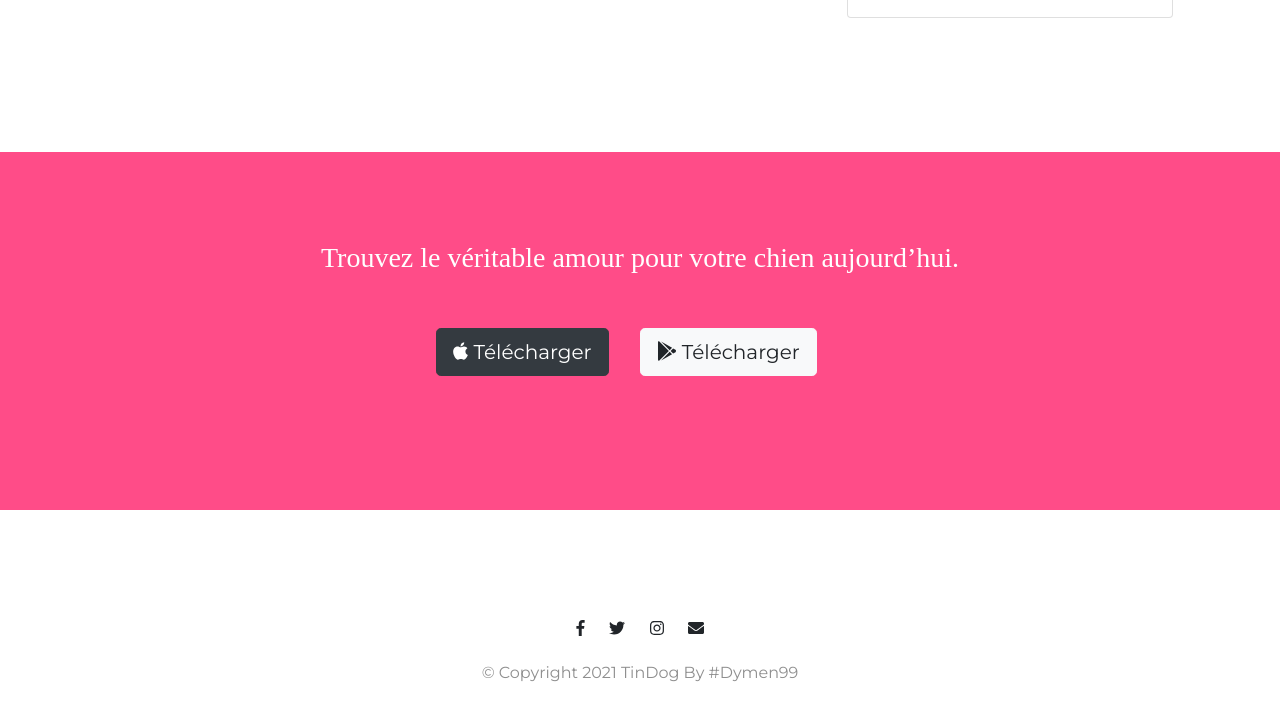
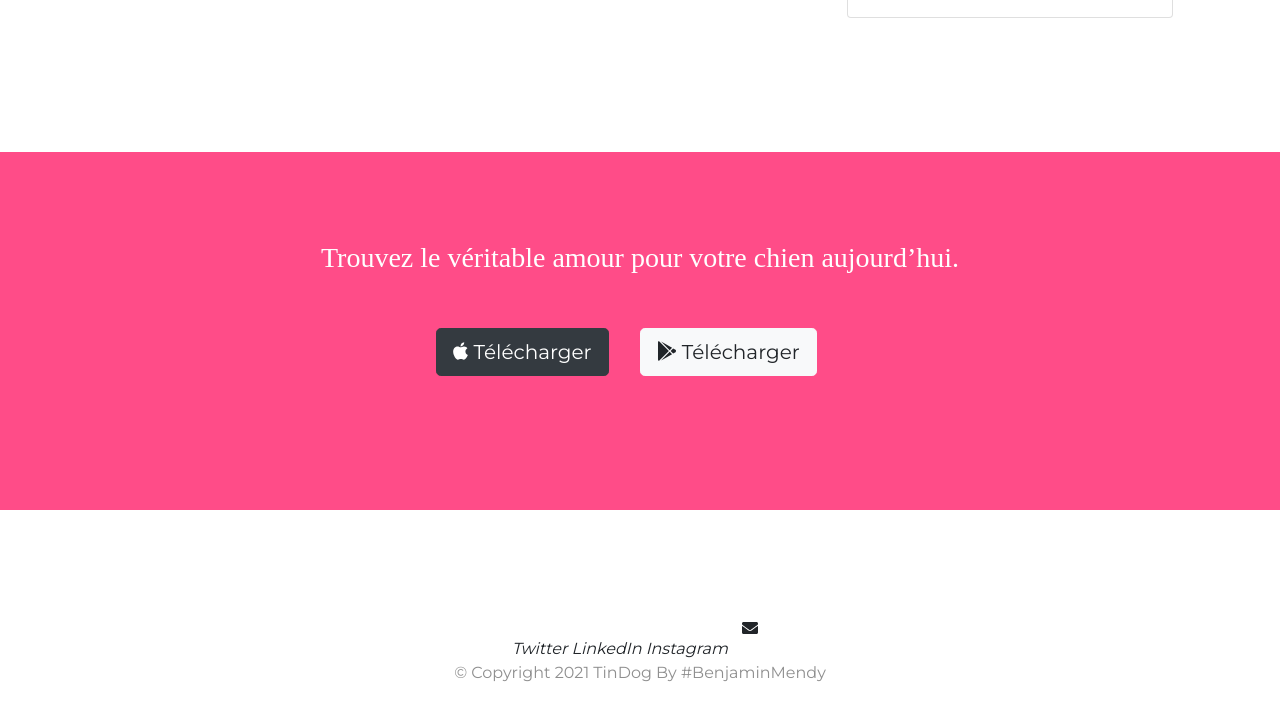
Before and after one commit to Dymendl20/TinDog, a plain HTML site: page index.html in a window 1280 px wide. Shown: the part 3035-3755 px from the top of the page. Drawn offline with nearby package versions, Linux system fonts and the light colour scheme.

Commit message:
Update index.html

```diff
--- a/index.html
+++ b/index.html
@@ -213,12 +213,13 @@
   <footer class="white-section" id="footer">
     <div class="container-fluid">
 
-      <i class="social-icon fab fa-facebook-f"></i>
-      <i class="social-icon fab fa-twitter"></i>
-      <i class="social-icon fab fa-instagram"></i>
+
+      <i class="footer-link" href="https://twitter.com/ElJefemendy/">Twitter</i>
+      <i class="footer-link" href="https://www.linkedin.com/in/benjamin-mendy-b54918214">LinkedIn</i>
+      <i class="footer-link" href="https://www.instagram.com/benjiistarrr/">Instagram</i>
       <i class="social-icon fas fa-envelope"></i>
 
-      <p>© Copyright 2021 TinDog By #Dymen99</p>
+      <p>© Copyright 2021 TinDog By #BenjaminMendy</p>
     </div>
   </footer>
 
```
